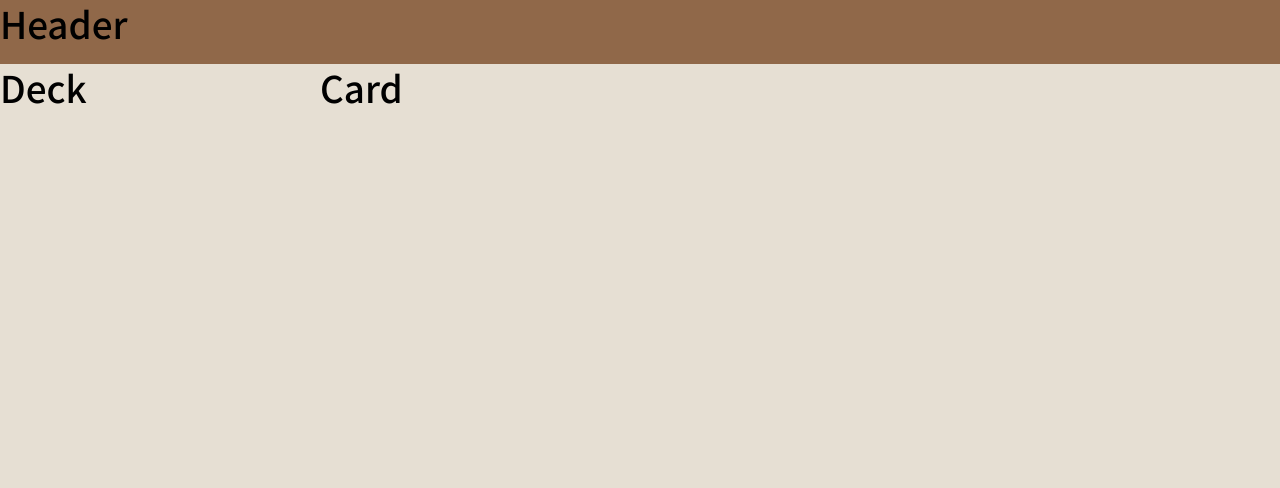
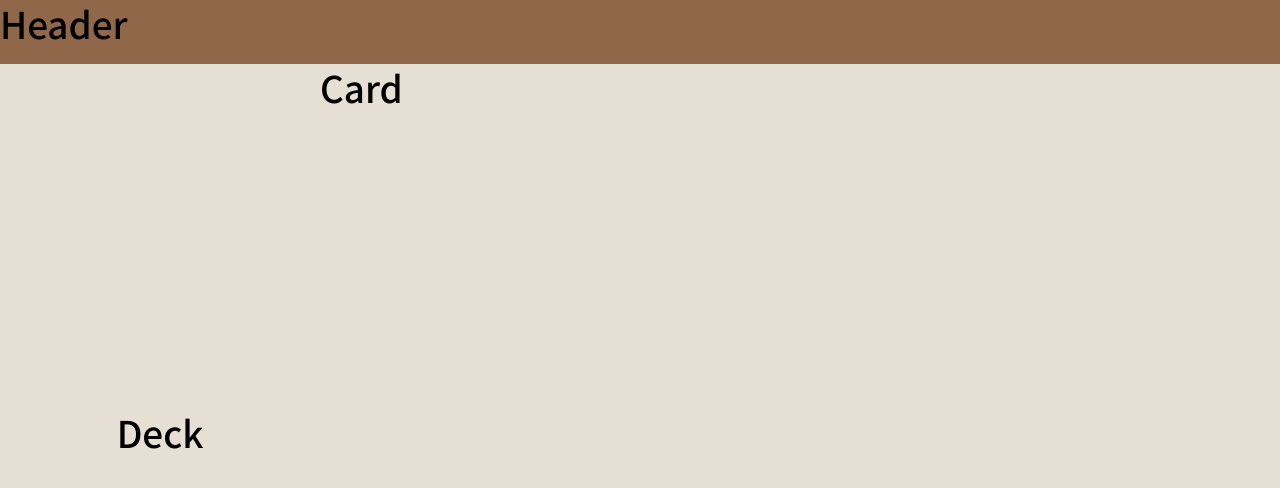
Before and after one commit to lauraschoerken/japan-one-step, a React (Vite) app: page / in a window 1280 px wide. Shown: the top 488 px of the page. Built offline with nearby package versions, Linux system fonts and the light colour scheme.

Commit message:
styles: add decks basic styles

```diff
--- a/src/components/Decks/components/DecksComponent.scss
+++ b/src/components/Decks/components/DecksComponent.scss
@@ -0,0 +1,36 @@
+.decks{
+    display: flex;
+    align-items: center;
+    justify-content: space-evenly;
+    flex-direction: column;
+    height: 100%;
+
+    .deck{
+        cursor: pointer;
+        font-size: 5rem;
+        overflow: hidden;
+        display: flex;
+        justify-content: center;
+        align-items: center;
+        aspect-ratio: 1;
+        width: 12rem;
+        background-color: white;
+        border-radius: 1rem;
+        margin: 1rem;
+        box-shadow:  -25px 15px 1px 1px rgb(168, 168, 168);
+
+    }
+
+    // .hiragana:first-child{
+    //     box-shadow:  -25px 15px 1px 1px rgb(168, 168, 168), -50px 30px 1px 1px rgba(82, 82, 82, 0.75);
+    //     //box-shadow:  -25px 15px 1px 1px rgb(168, 168, 168);
+    // }
+
+    // .katakana:nth-child(2n+1){
+    //     box-shadow:  -25px 15px 1px 1px rgb(168, 168, 168), -50px 30px 1px 1px rgba(82, 82, 82, 0.75);
+    // }
+
+    .selected {
+        box-shadow: -25px 15px 1px 1px rgb(168, 168, 168), -50px 30px 1px 1px rgba(82, 82, 82, 0.75);
+    }
+}
```
